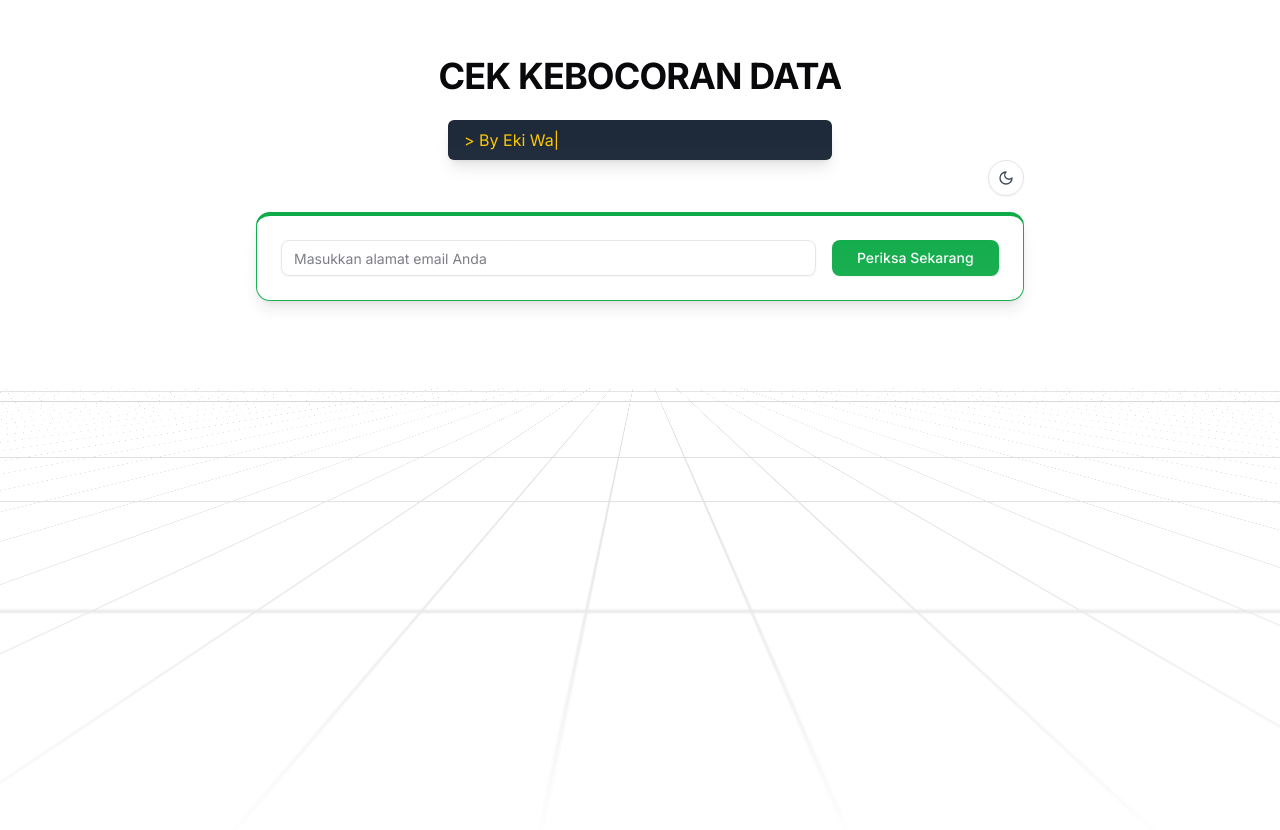
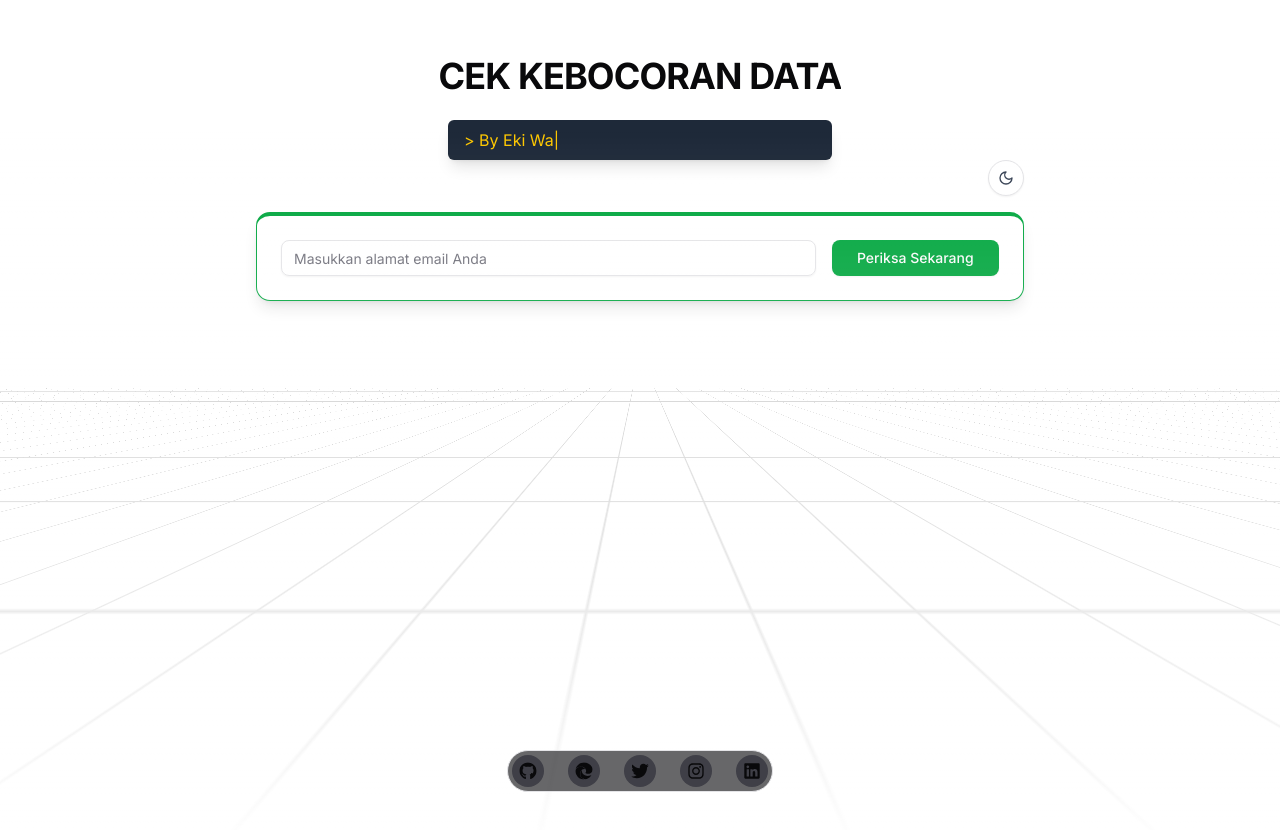
Before and after one commit to ekiwandan2401/periksa-data, a Next.js app: page / in a window 1280 px wide. Shown: the top 830 px of the page. Built offline with nearby package versions, Linux system fonts and the light colour scheme.

Commit message:
Update page.js

```diff
--- a/src/app/page.js
+++ b/src/app/page.js
@@ -4,20 +4,67 @@ import DataBreachChecker from '@/components/DataBreachChecker';
 import TypingText from '@/components/ui/TypingText';
 import { HyperText } from "@/components/magicui/hyper-text";
 import { RetroGrid } from '@/components/magicui/retro-grid';
+import { FaEdge, FaGithub, FaInstagram, FaLinkedin, FaTwitter } from 'react-icons/fa';
+import Dock from '@/components/magicui/dock';
 
 export default function Home() {
+
+   const items = [
+    {
+      link: 'https://github.com/ekiwandan2401',
+      target: '_blank',
+      Icon: <FaGithub size={22} />,
+      defaultBgColor: 'bg-zinc-700',
+      hoverBgColor: 'bg-zinc-700',
+      tooltip: 'GitHub',
+    },
+    {
+      link:'https://ekiwandanaputra-portfolio.vercel.app',
+      target: '_blank',
+      Icon: <FaEdge size={22} />,
+      defaultBgColor: 'bg-zinc-700',
+      hoverBgColor: 'bg-zinc-700',
+      tooltip: 'Portfolio',
+    },
+    {
+      link: 'https://x.com/ekky2400',
+      target: '_blank',
+      Icon: <FaTwitter size={22} />,
+      defaultBgColor: 'bg-zinc-700',
+      hoverBgColor: 'bg-zinc-700',
+      tooltip: 'Twitter',
+    },
+    {
+      link: 'https://instagram.com/ekiwandana.id',
+      target: '_blank',
+      Icon: <FaInstagram size={22} />,
+      defaultBgColor: 'bg-zinc-700',
+      hoverBgColor: 'bg-zinc-700',
+      tooltip: 'Instagram',
+    },
+    {
+      link: 'https://www.linkedin.com/in/eki-wandana-putra-06a148198/',
+      target: '_blank',
+      Icon: <FaLinkedin size={22} />,
+      defaultBgColor: 'bg-zinc-700',
+      hoverBgColor: 'bg-zinc-700',
+      tooltip: 'LinkedIn',
+    },
+  ];
+
   return (
     <main className="flex min-h-screen flex-col items-center p-4 md:p-8 lg:p-12">
       <HyperText className="text-4xl font-bold mb-4 text-center tracking-tight">
         Cek Kebocoran Data
       </HyperText>
-     <div className="min-w-96 max-w-96 rounded-sm bg-gray-800 px-4 py-2 text-yellow-400 shadow-lg">
+       <div className="min-w-96 max-w-96 rounded-sm bg-gray-800 px-4 py-2 text-yellow-400 shadow-lg">
           <TypingText
             text="> By Eki Wandana Putra"
           />
         </div>
       <DataBreachChecker />
       <RetroGrid/>
+      <Dock position="bottom" items={items} />
     </main>
   );
 }
```
